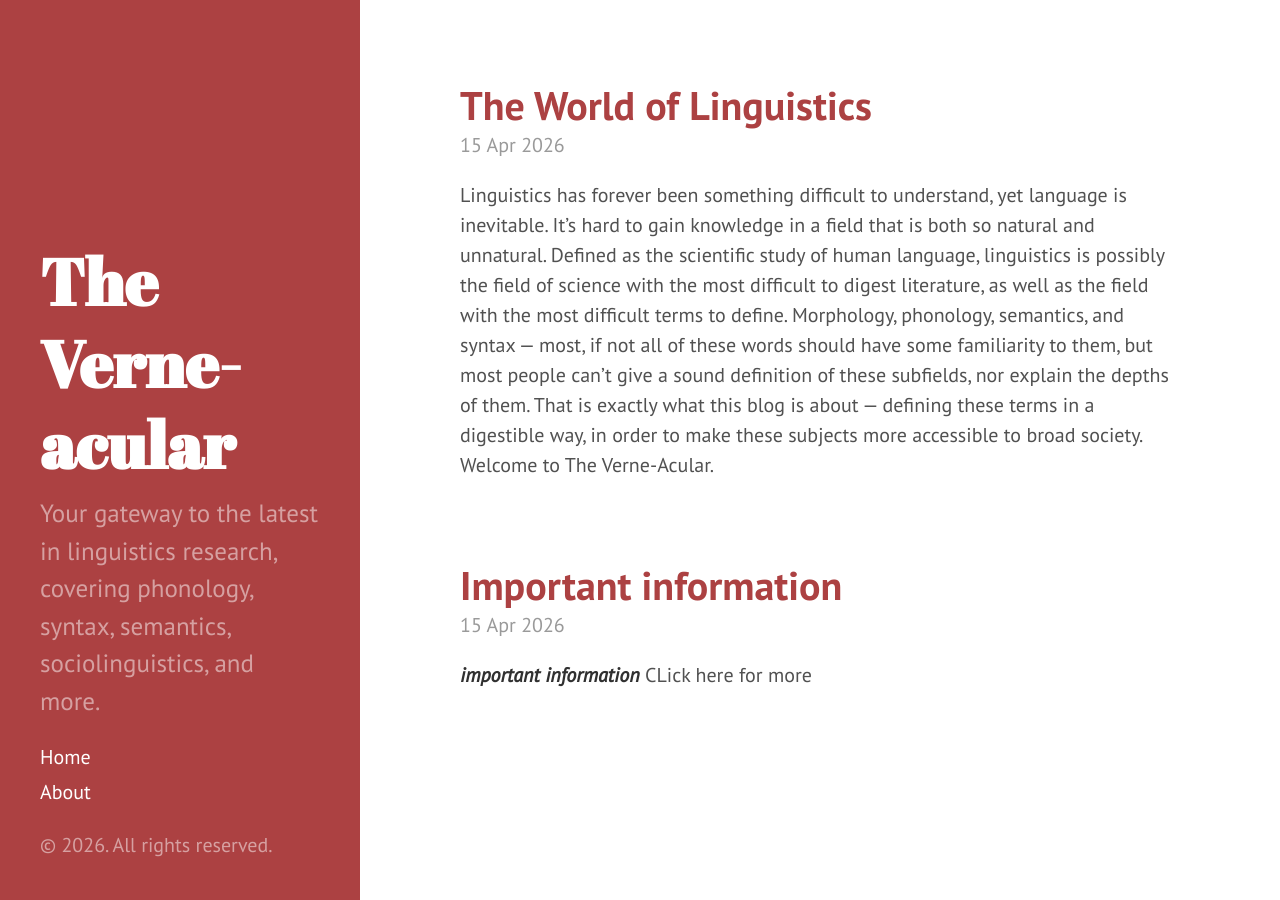
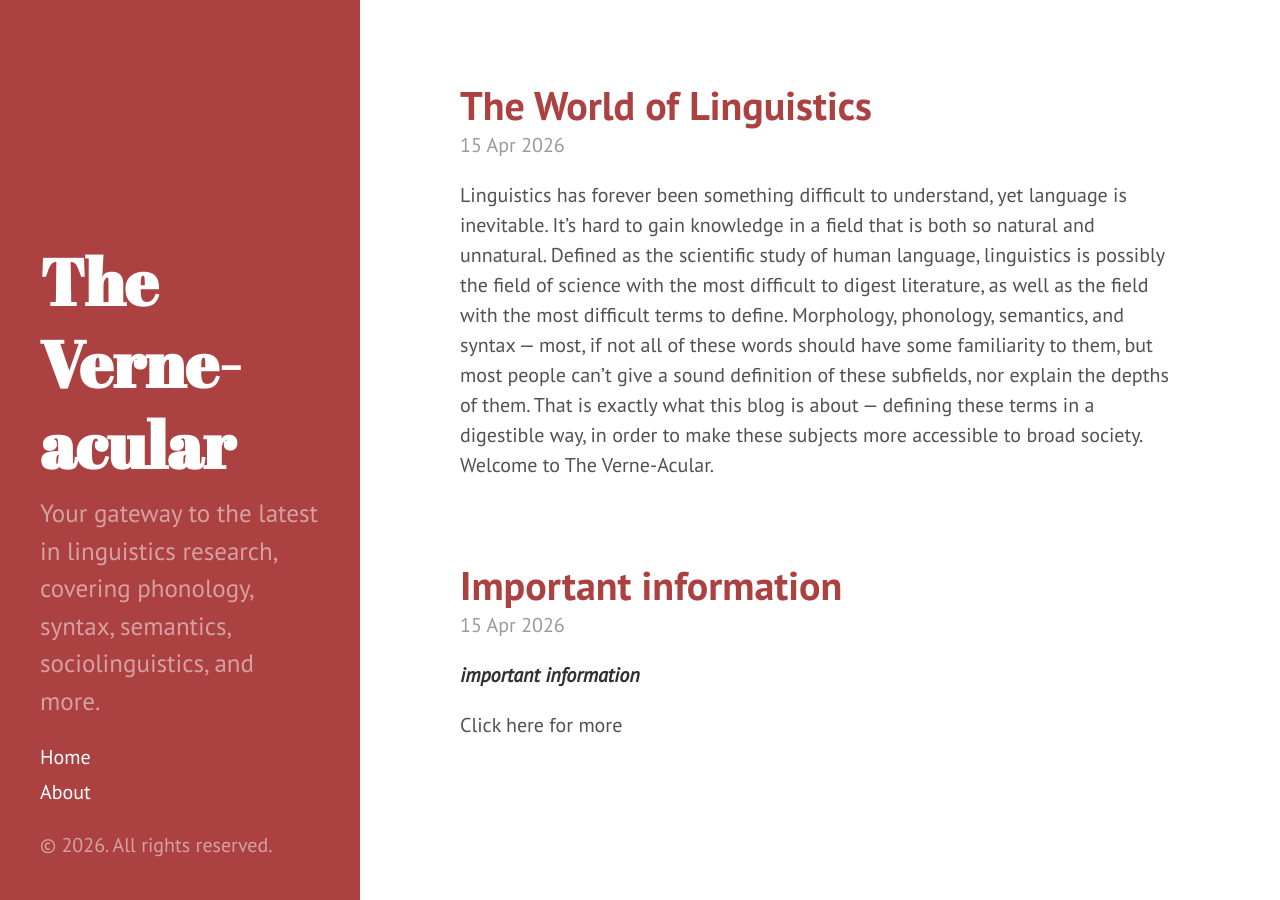
Before and after one commit to Verne-Green/Verne-Green.github.io, a Jekyll site: the page built from index.markdown, in a window 1280 px wide. Built offline with Jekyll 4.4.1, drawn with Linux system fonts in a browser that asks for light colours.

```diff
--- a/_posts/2026-04-15-firstpost.markdown
+++ b/_posts/2026-04-15-firstpost.markdown
@@ -5,4 +5,5 @@ date:   2026-04-15 18:49:09 -0400
 categories:
 ---
 ***important information***
-CLick here for more
+
+Click here for more
```
